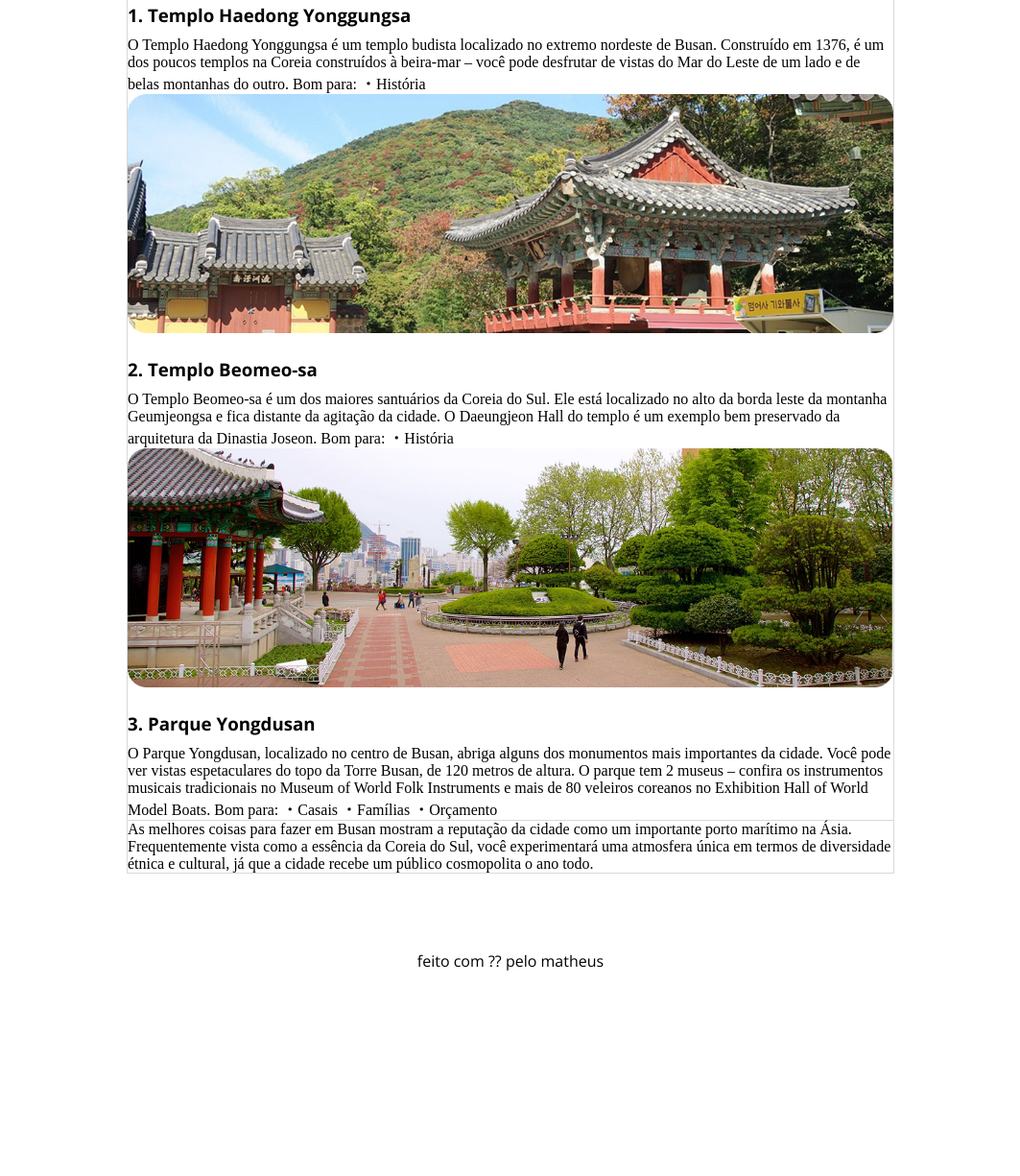
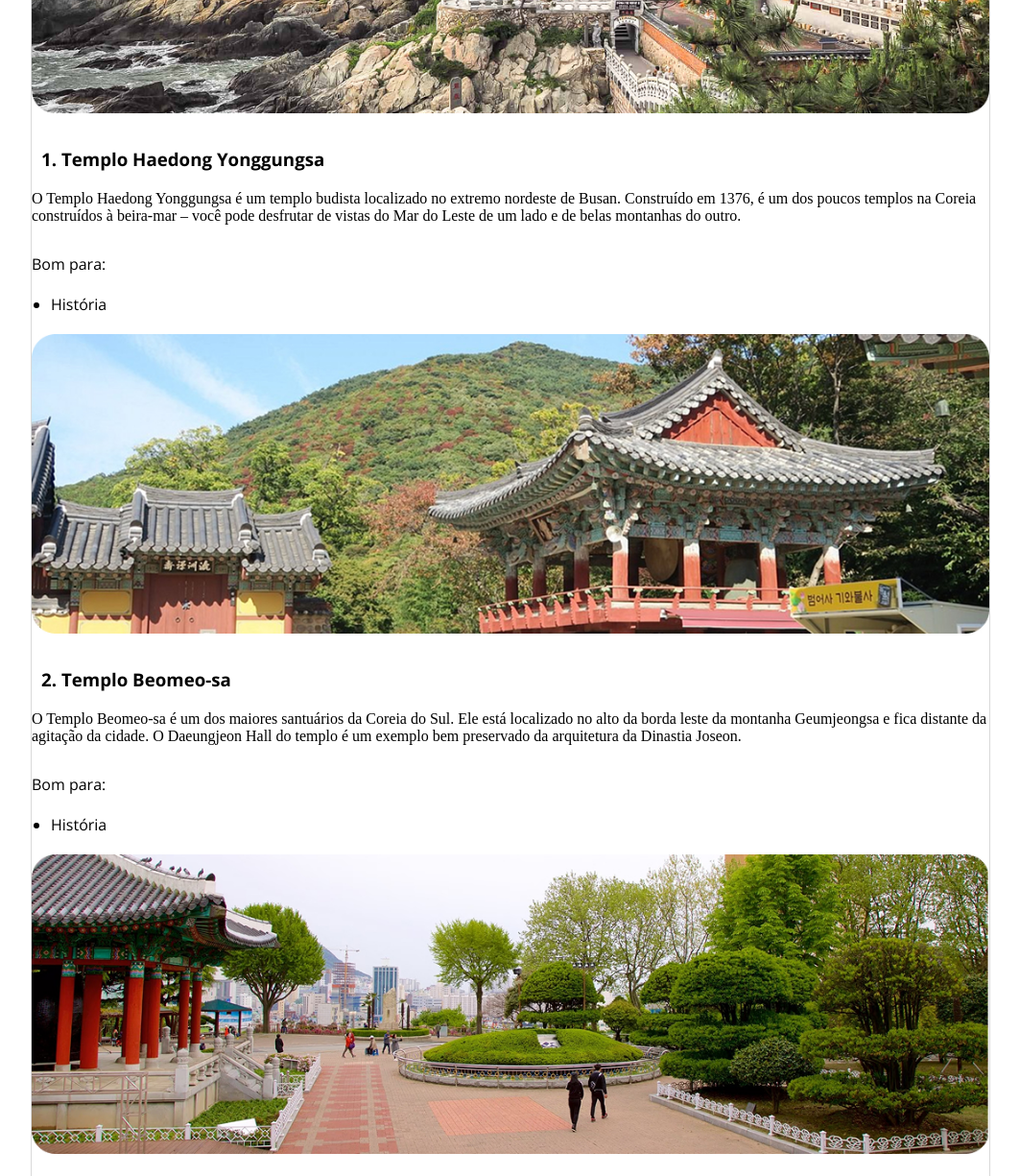
Before and after one commit to MatheusLuiz/Local-Turistico, a plain HTML site: page index.html in a window 1280 px wide. Shown: the part 1335-2560 px from the top of the page at 96% size, without its empty margins (108-1171 px from the left). Before the commit the page ends 2347 px from the top, so only its background shows below. Drawn offline with nearby package versions, Linux system fonts and the light colour scheme; a web font is replaced by a local one.

Commit message:
atualização

```diff
--- a/index.html
+++ b/index.html
@@ -23,7 +23,7 @@
       <main id="description-page">
         <figure>
           <img src="/assets/image.jpg" alt="Cidade Busan" />
-          <figcaption class="italic">
+          <figcaption class="italic center-paragraph">
             Busan, a estrela em ascensão da Coreia do Sul, oferece de tudo,
             desde churrascarias de primeira linha até tradicionais barracas de
             comida de rua. Aqui, exploramos a segunda cidade da Coreia do Sul e
@@ -32,9 +32,7 @@
         </figure>
       </main>
 
-      <div class="divisor">
-
-      </div>
+      <div class="divisor"></div>
 
       <section id="Content-list">
         <div class="title-page">
@@ -63,8 +61,14 @@
                 extremo nordeste de Busan. Construído em 1376, é um dos poucos
                 templos na Coreia construídos à beira-mar – você pode desfrutar
                 de vistas do Mar do Leste de um lado e de belas montanhas do
-                outro. Bom para: ・História
+                outro.
               </p>
+              <div>
+                <p>Bom para:</p>
+                <ul>
+                  <li>História</li>
+                </ul>
+              </div>
             </div>
           </div>
           <div class="card">
@@ -76,8 +80,14 @@
                 Ele está localizado no alto da borda leste da montanha
                 Geumjeongsa e fica distante da agitação da cidade. O Daeungjeon
                 Hall do templo é um exemplo bem preservado da arquitetura da
-                Dinastia Joseon. Bom para: ・História
+                Dinastia Joseon.
               </p>
+              <div>
+                <p>Bom para:</p>
+                <ul>
+                  <li>História</li>
+                </ul>
+              </div>
             </div>
           </div>
           <div class="card">
@@ -90,17 +100,22 @@
                 espetaculares do topo da Torre Busan, de 120 metros de altura. O
                 parque tem 2 museus – confira os instrumentos musicais
                 tradicionais no Museum of World Folk Instruments e mais de 80
-                veleiros coreanos no Exhibition Hall of World Model Boats. Bom
-                para: ・Casais ・Famílias ・Orçamento
+                veleiros coreanos no Exhibition Hall of World Model Boats.
               </p>
+              <div>
+                <p>Bom para:</p>
+                <ul>
+                  <li>Casais</li>
+                  <li>Famílias</li>
+                  <li>Orçamento</li>
+                </ul>
+              </div>
             </div>
           </div>
         </div>
       </section>
-      <div class="divisor">
-
-      </div>
-      <p class="italic">
+      <div class="divisor"></div>
+      <p class="italic center-paragraph">
         As melhores coisas para fazer em Busan mostram a reputação da cidade
         como um importante porto marítimo na Ásia. Frequentemente vista como a
         essência da Coreia do Sul, você experimentará uma atmosfera única em
--- a/style.css
+++ b/style.css
@@ -5,15 +5,15 @@
 }
 
 :root {
-    --background-default: #F5F4F0;
-    --border-primary: #D9D9D9;
+  --background-default: #f5f4f0;
+  --border-primary: #d9d9d9;
   --text-primary: #1b1b1b;
   --text-secondary: #333333;
   --text-teriary: #696969;
-    --text-headline: #E1624F;
+  --text-headline: #e1624f;
 
   /* Tipógrafia */
-    --font-family: 'Open Sans', serif;
+  --font-family: "Open Sans", serif;
   --h1: 36px bold;
   --h2: 32px bold;
   --h3: 28px bold;
@@ -23,8 +23,8 @@
 }
 
 #container {
-    width: 800px;
-    margin:  80px auto;
+  width: 1000px;
+  margin: 80px auto;
   border: 1px solid var(--border-primary);
   box-sizing: border-box;
 }
@@ -44,7 +44,7 @@ main {
   padding: 40px 0;
 }
 
-figcaption {
+.center-paragraph {
   text-align: center;
   margin: 15px;
 }
@@ -58,17 +58,25 @@ figcaption {
   padding-top: 50px;
 }
 
-h2{
+h2 {
   padding: 10px 0;
 }
 
-h3{
+h3 {
   padding-bottom: 10px;
+  margin: 10px;
+}
+
+h3 ~ p {
+  padding-bottom: 30px;
 }
 
 .italic {
-    font-family: 'italic';
+  font-family: "italic";
+}
 
+ul {
+  margin: 20px;
 }
 
 footer {
```
Lines whose indentation alone changed are shown as unchanged.
